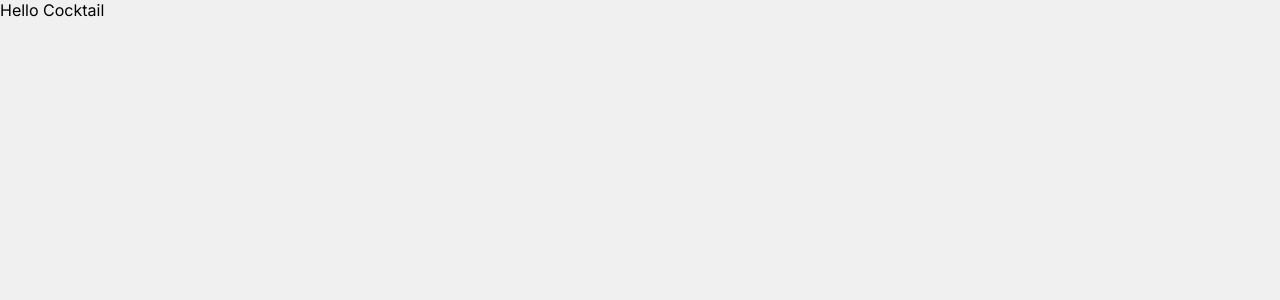
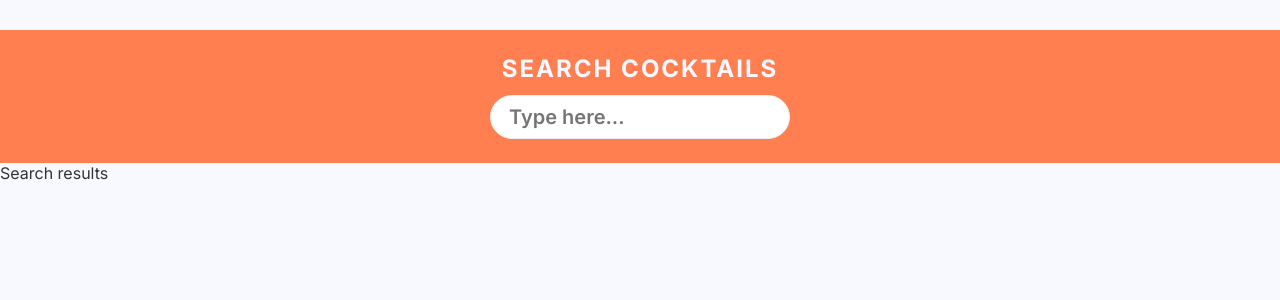
Before and after one commit to wdire/cocktail-app, a Next.js app: page / in a window 1280 px wide. Shown: the top 300 px of the page. Built offline with nearby package versions, Linux system fonts and the light colour scheme.

Commit message:
feat: add template files, create search bar design

```diff
--- a/package.json
+++ b/package.json
@@ -11,7 +11,8 @@
   "dependencies": {
     "next": "14.2.5",
     "react": "^18",
-    "react-dom": "^18"
+    "react-dom": "^18",
+    "use-debounce": "^10.0.2"
   },
   "devDependencies": {
     "@types/node": "^20",
--- a/src/app/layout.tsx
+++ b/src/app/layout.tsx
@@ -2,7 +2,7 @@ import type { Metadata } from "next";
 import { Inter } from "next/font/google";
 import "../styles/globals.scss";
 
-const inter = Inter({ subsets: ["latin"] });
+const inter = Inter({ subsets: ["latin"], variable: "--inter_font" });
 
 export const metadata: Metadata = {
   title: "Cocktail App - Expert Approved",
@@ -17,7 +17,7 @@ export default function RootLayout({
 }>) {
   return (
     <html lang="en">
-      <body className={inter.className}>{children}</body>
+      <body className={inter.variable}>{children}</body>
     </html>
   );
 }
--- a/src/app/page.tsx
+++ b/src/app/page.tsx
@@ -1,3 +1,9 @@
+import SearchPage from "@/components/search-page";
+
 export default function Home() {
-  return <main>Hello Cocktail</main>;
+  return (
+    <main>
+      <SearchPage />
+    </main>
+  );
 }
--- /dev/null
+++ b/src/components/search-page/index.tsx
@@ -0,0 +1,18 @@
+"use client";
+
+import { useState } from "react";
+import SearchBar from "./search-bar";
+import SearchResults from "./search-results";
+
+const SearchPage = () => {
+  const [searchQuery, setSearchQuery] = useState("");
+
+  return (
+    <div>
+      <SearchBar searchQuery={searchQuery} setSearchQuery={setSearchQuery} />
+      <SearchResults searchQuery={searchQuery} />
+    </div>
+  );
+};
+
+export default SearchPage;
--- /dev/null
+++ b/src/components/search-page/search-bar/index.tsx
@@ -0,0 +1,34 @@
+"use client";
+
+import { useDebouncedCallback } from "use-debounce";
+import styles from "./search-bar.module.scss";
+
+type SearchBarProps = {
+  searchQuery?: string;
+  setSearchQuery: React.Dispatch<React.SetStateAction<string>>;
+};
+
+const SearchBar = ({ setSearchQuery }: SearchBarProps) => {
+  const handleSearchInputChange = useDebouncedCallback(
+    (e: React.ChangeEvent<HTMLInputElement>) => {
+      if (e.target.value || e.target.value === "") {
+        setSearchQuery(e.target.value);
+      }
+    },
+    500,
+  );
+
+  return (
+    <div className={styles.search_bar_container}>
+      <h2>Search Cocktails</h2>
+      <input
+        type="text"
+        onChange={handleSearchInputChange}
+        className={styles.search_bar}
+        placeholder="Type here..."
+      />
+    </div>
+  );
+};
+
+export default SearchBar;
--- /dev/null
+++ b/src/components/search-page/search-bar/search-bar.module.scss
@@ -0,0 +1,31 @@
+@import "/src/styles/colors.scss";
+
+.search_bar_container {
+  margin: 30px auto 0 auto;
+  padding: 24px;
+  background-color: $primary-color;
+
+  h2 {
+    text-align: center;
+    color: $background-color;
+    margin-bottom: 12px;
+    margin-top: 0;
+    letter-spacing: 2px;
+    text-transform: uppercase;
+  }
+}
+
+.search_bar {
+  margin: 0 auto;
+  padding: 0px 18px 0px 18px;
+  font-size: 20px;
+  font-weight: 600;
+  border: 0;
+  border-radius: 32px;
+  width: 300px;
+  height: 44px;
+  display: flex;
+  background: #fff;
+  border: 1px solid #eee;
+  color: $primary-color;
+}
--- /dev/null
+++ b/src/components/search-page/search-results/index.tsx
@@ -0,0 +1,9 @@
+type SearchResultsProps = {
+  searchQuery: string;
+};
+
+const SearchResults = ({ searchQuery }: SearchResultsProps) => {
+  return <div>Search results {searchQuery}</div>;
+};
+
+export default SearchResults;
--- /dev/null
+++ b/src/styles/colors.scss
@@ -0,0 +1,5 @@
+$primary-color: #ff7f50;
+$secondary-color: #6a5acd;
+$background-color: #f8f8ff;
+$card-background-color: #ffffff;
+$text-color: #333333;
--- a/src/styles/globals.scss
+++ b/src/styles/globals.scss
@@ -1,7 +1,4 @@
-:root {
-  --foreground-rgb: 0, 0, 0;
-  --background-rgb: 240, 240, 240;
-}
+@import "./colors.scss";
 
 * {
   box-sizing: border-box;
@@ -15,9 +12,21 @@ body {
   overflow-x: hidden;
 }
 
+body,
+input,
+button {
+  font-family: var(--inter_font);
+}
+
+input:focus,
+button:focus {
+  outline: 0;
+  box-shadow: 2 0 0 0 6px red;
+}
+
 body {
-  color: rgb(var(--foreground-rgb));
-  background: rgb(var(--background-rgb));
+  color: $text-color;
+  background: $background-color;
 }
 
 a {
```
Also changed, not shown: src/actions/cocktail-search.action.ts (added, +17 -0 lines), src/components/search-page/search-page.module.scss (added), src/components/search-page/search-results/search-results.module.scss (added), 2 other files (tests, documents, lock files or other folders).
